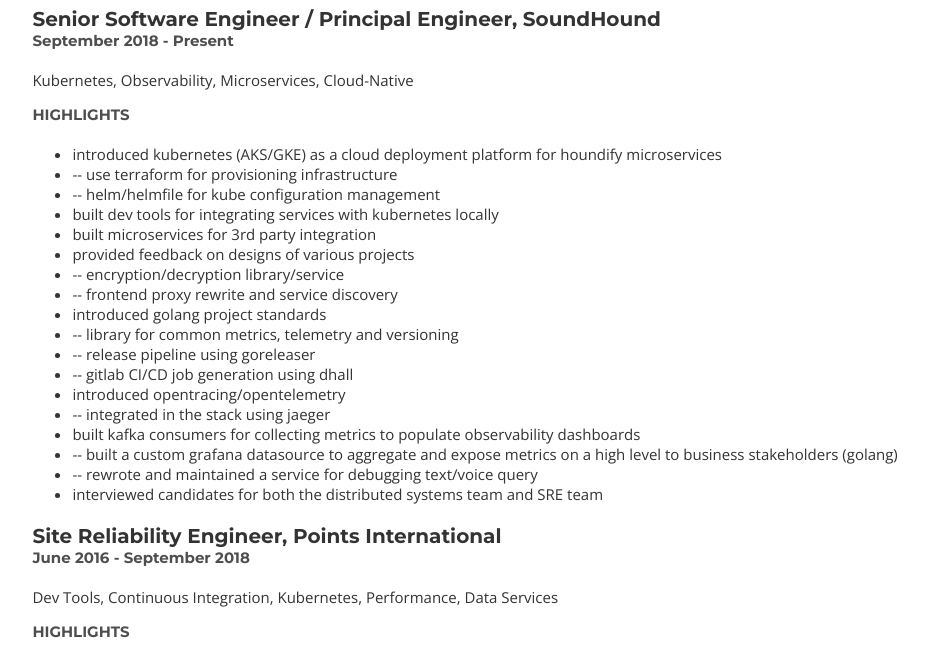
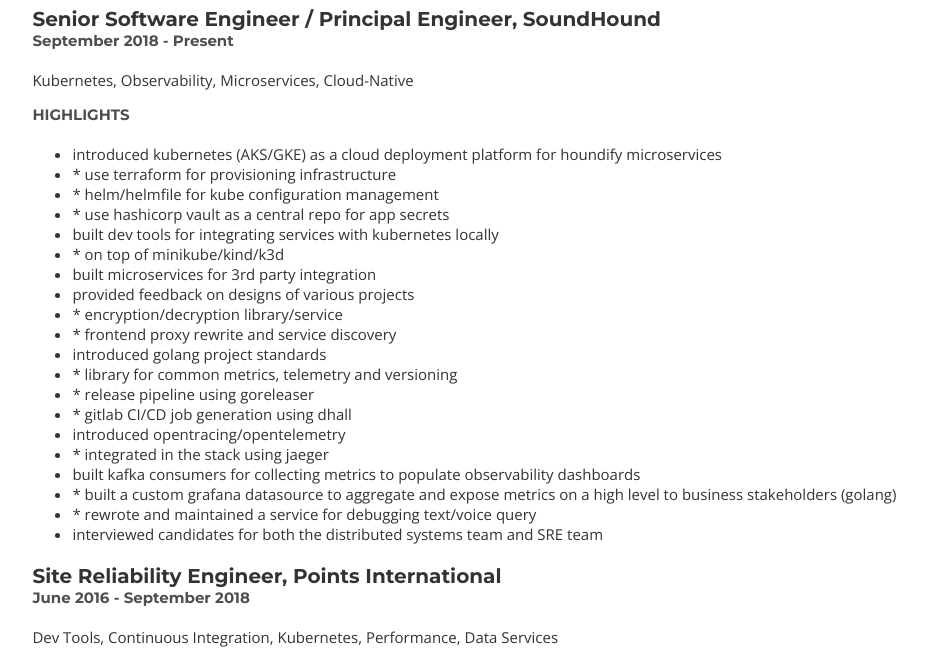
Before and after one commit to kevinjqiu/resume.idempotent.ca, a website: page index.html in a window 1280 px wide. Shown: the part 697-1355 px from the top of the page, without its empty margins (102-1030 px from the left). Drawn offline with nearby package versions, Linux system fonts and the light colour scheme.

Commit message:
Generate

```diff
--- a/index.html
+++ b/index.html
@@ -184,22 +184,24 @@
 					<h4>HIGHLIGHTS</h4>
 					<ul>
 						<li>introduced kubernetes (AKS&#x2F;GKE) as a cloud deployment platform for houndify microservices</li>
-						<li>-- use terraform for provisioning infrastructure</li>
-						<li>-- helm&#x2F;helmfile for kube configuration management</li>
+						<li>* use terraform for provisioning infrastructure</li>
+						<li>* helm&#x2F;helmfile for kube configuration management</li>
+						<li>* use hashicorp vault as a central repo for app secrets</li>
 						<li>built dev tools for integrating services with kubernetes locally</li>
+						<li>* on top of minikube&#x2F;kind&#x2F;k3d</li>
 						<li>built microservices for 3rd party integration</li>
 						<li>provided feedback on designs of various projects</li>
-						<li>-- encryption&#x2F;decryption library&#x2F;service</li>
-						<li>-- frontend proxy rewrite and service discovery</li>
+						<li>* encryption&#x2F;decryption library&#x2F;service</li>
+						<li>* frontend proxy rewrite and service discovery</li>
 						<li>introduced golang project standards</li>
-						<li>-- library for common metrics, telemetry and versioning</li>
-						<li>-- release pipeline using goreleaser</li>
-						<li>-- gitlab CI&#x2F;CD job generation using dhall</li>
+						<li>* library for common metrics, telemetry and versioning</li>
+						<li>* release pipeline using goreleaser</li>
+						<li>* gitlab CI&#x2F;CD job generation using dhall</li>
 						<li>introduced opentracing&#x2F;opentelemetry</li>
-						<li>-- integrated in the stack using jaeger</li>
+						<li>* integrated in the stack using jaeger</li>
 						<li>built kafka consumers for collecting metrics to populate observability dashboards</li>
-						<li>-- built a custom grafana datasource to aggregate and expose metrics on a high level to business stakeholders (golang)</li>
-						<li>-- rewrote and maintained a service for debugging text&#x2F;voice query</li>
+						<li>* built a custom grafana datasource to aggregate and expose metrics on a high level to business stakeholders (golang)</li>
+						<li>* rewrote and maintained a service for debugging text&#x2F;voice query</li>
 						<li>interviewed candidates for both the distributed systems team and SRE team</li>
 					</ul>
 				</div>
```
